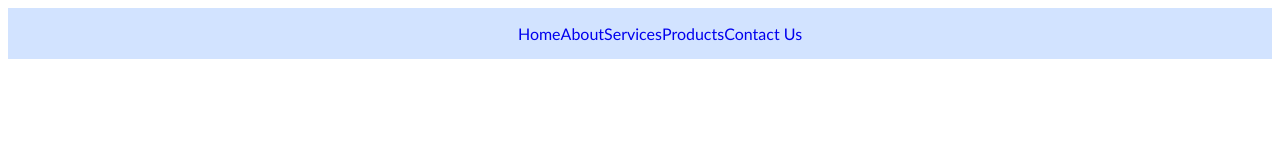
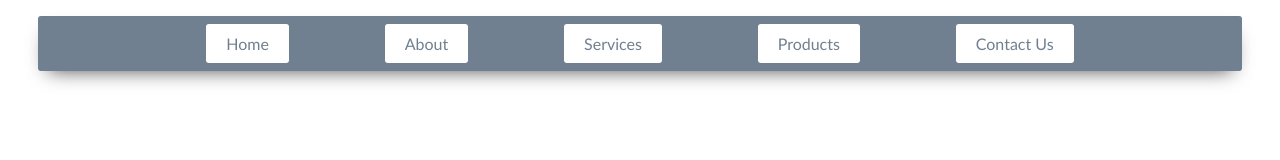
Before and after one commit to BSGreaves/internavbar, a plain HTML site: page index.html in a window 1280 px wide. Drawn offline with Linux system fonts and the light colour scheme.

Commit message:
Done I think

```diff
--- a/main.css
+++ b/main.css
@@ -3,24 +3,54 @@ body {
 }
 
 nav {
-	justify-content: space-around;
-	display: inline-flex;
-	flex-flow: row nowrap;
-	background-color: #D2E3FF;
-	width: 100%;
+	background-color: slategrey;
+	align-items: center;
+	width: auto;
+	margin: 10px 30px;
+    box-shadow: 0px 9px 20px -10px rgba(0,0,0,0.75);
+    border-radius: 3px;
 }
 
 nav ul {
+	display: flex;
 	justify-content: space-around;
-	display: inline-flex;
-	flex-flow: row nowrap;
+	align-items: center;
+	margin-left: 0;
+	padding-left: 0;
+	width: 80%;
+}
 
+nav ul:first-child {
+	margin-left: auto;
+}
+
+nav ul:last-child {
+	margin-right: auto;
 }
 
 nav ul li {
 	list-style: none;
+	background-color: white;
+	margin: 10px 0;
+	text-align: center;
 }
 
-nav ul li a {
+a, a:visited, a:hover {
+	color: slategrey;
 	text-decoration: none;
+	background-color: white;
+	padding: 10px 20px;
+	line-height: 35px;
+	min-width: 70px;
+	border-radius: 3px;
+
 }
+
+a:hover {
+	background-color: lightgrey;
+	color: black;
+}
+
+a:active {
+	padding: 10px 25px;
+}
```
Also changed, not shown: index.html (+0 -3 lines).
